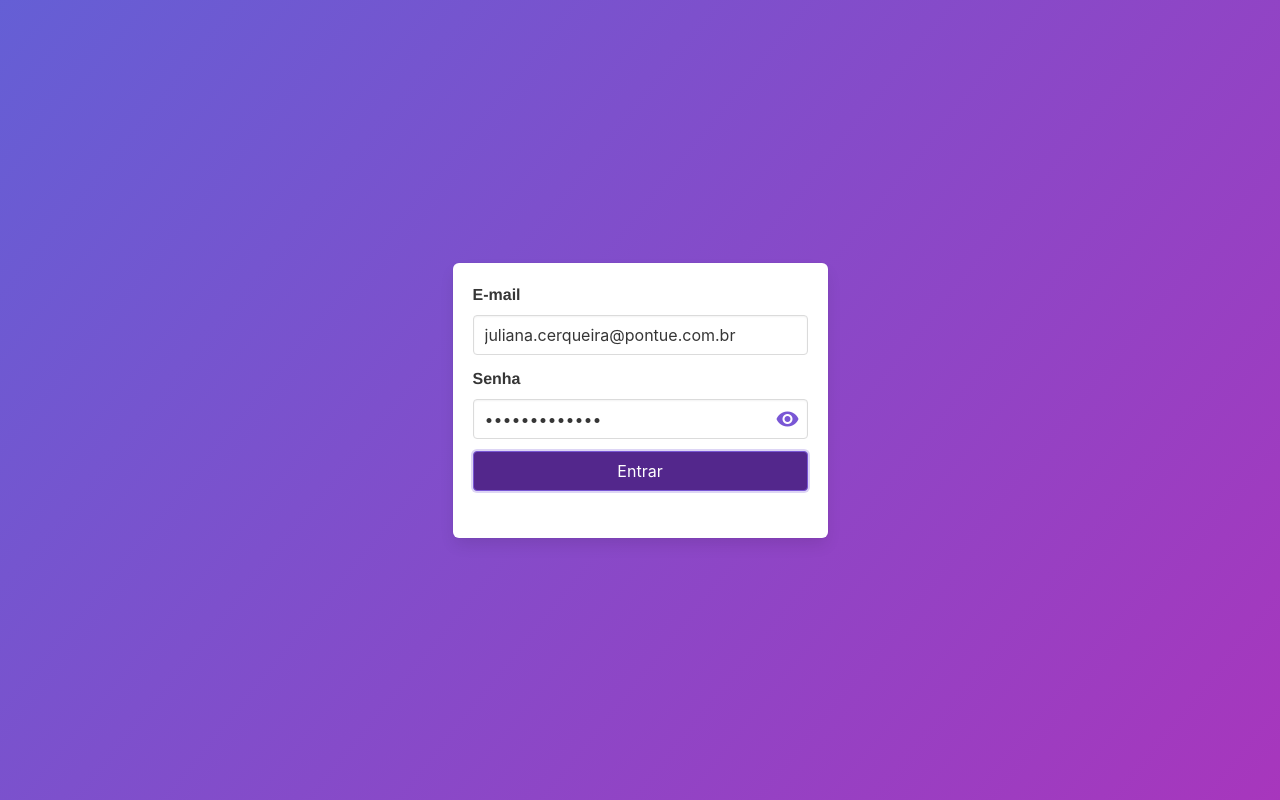
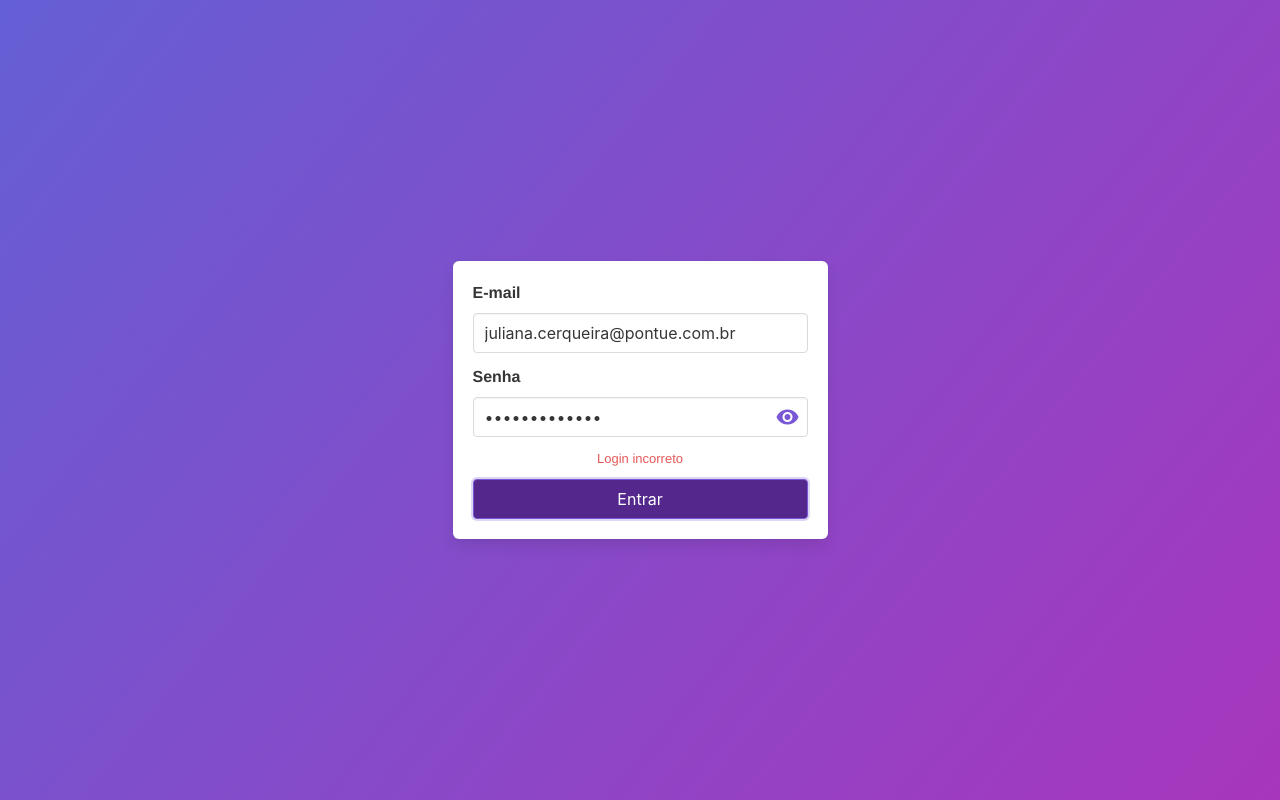
Before and after one commit to AndersonAlpin/Desafio_Pontue, a Vue app in the folder desafio/: page / in a window 1280 px wide. Both pictures are taken after a click on the button "Entrar". Built offline with nearby package versions, Linux system fonts and the light colour scheme; no server answers.

Commit message:
Validação de formulário

```diff
--- a/desafio/src/views/Login.vue
+++ b/desafio/src/views/Login.vue
@@ -2,12 +2,27 @@
   <div id="login" class="container is-fullhd">
     <div class="box">
       <b-field label="E-mail">
-        <b-input type="text" v-model="email" />
+        <ValidationProvider name="email" rules="required" v-slot="{ errors }">
+          <b-input type="email" name="email" v-model="emailField" />
+          <span class="message">{{ errors[0] }}</span>
+        </ValidationProvider>
       </b-field>
 
       <b-field label="Senha">
-        <b-input type="password" v-model="password" password-reveal />
+        <ValidationProvider name="email" rules="required" v-slot="{ errors }">
+          <b-input
+            type="password"
+            name="password"
+            v-model="passwordField"
+            password-reveal
+          />
+          <span class="message">{{ errors[0] }}</span>
+        </ValidationProvider>
       </b-field>
+
+      <div class="message-login">
+        <span  v-if="msg" >{{ msg }}</span>
+      </div>
 
       <b-button class="button" @click="login" expanded>Entrar</b-button>
     </div>
@@ -19,22 +34,32 @@ import axios from "axios";
 import urlAPI from "@/api/url";
 import { setLocalStorage } from "@/global.js";
 
+import { ValidationProvider, extend } from "vee-validate";
+import { required } from "vee-validate/dist/rules";
+
+extend("required", {
+  ...required,
+  message: "Este campo é obrigatório",
+});
+
 export default {
+  components: { ValidationProvider },
   data() {
     return {
-      email: "juliana.cerqueira@pontue.com.br",
-      password: "123456@pontue",
+      emailField: "juliana.cerqueira@pontue.com.br",
+      passwordField: "123456@pontue",
       role: "",
       token: "",
       aluno_id: "",
+      msg: "",
     };
   },
   methods: {
     login() {
       axios
         .post(`${urlAPI}auth/login`, {
-          email: this.email,
-          password: this.password,
+          email: this.emailField,
+          password: this.passwordField,
         })
         .then((res) => {
           this.role = res.data.aluno_id ? "aluno" : "admin";
@@ -48,7 +73,7 @@ export default {
             : this.$router.push({ name: "Aluno" });
         })
         .catch((err) => {
-          console.log(err.message);
+          err ? (this.msg = "Login incorreto") : null;
         });
     },
   },
@@ -71,7 +96,6 @@ export default {
 
 .box {
   width: 375px;
-  height: 275px;
   margin: 5px;
   background-color: #fff;
 
@@ -82,4 +106,16 @@ export default {
   background-color: #53278c;
   color: #fff;
 }
+
+span.message {
+  font-size: 13px;
+  color: rgb(230, 88, 88);
+}
+
+.message-login {
+  font-size: 13px;
+  color: rgb(230, 88, 88);
+  text-align: center;
+  margin-bottom: 10px;
+}
 </style>
```
Also changed, not shown: desafio/src/main.js (+0 -7 lines), 1 other file (tests, documents, lock files or other folders).
